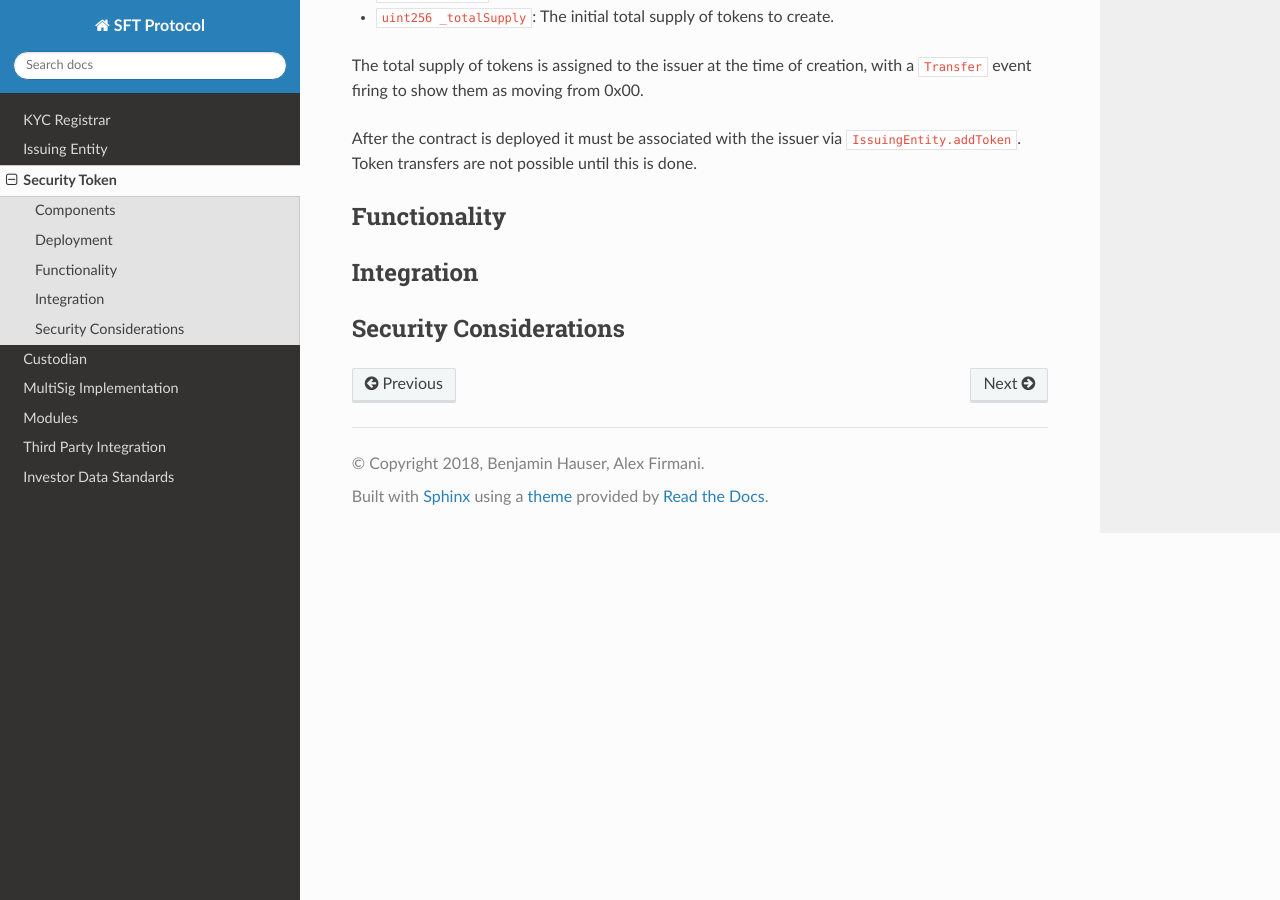
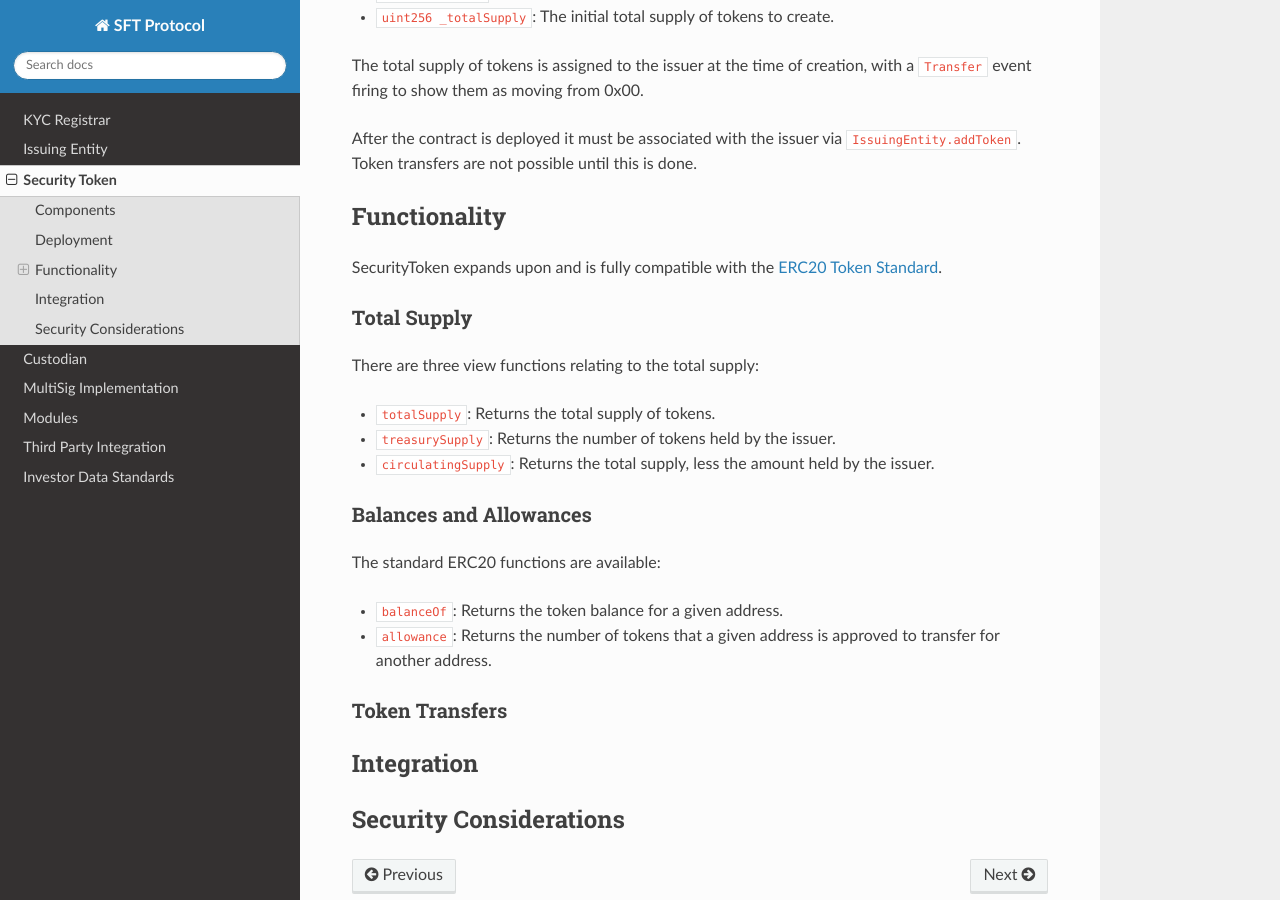
Before and after one commit to zerolawtech/SFT-Protocol, a Sphinx documentation site: the page built from docs/security-token.rst, in a window 1280 px wide and 900 px high, scrolled down 655 px. Built offline with Sphinx 7.4.7 and the Read the Docs theme 2.0.0, drawn with Linux system fonts in a browser that asks for light colours.

Commit message:
more docs

```diff
--- a/docs/custodian.rst
+++ b/docs/custodian.rst
@@ -6,7 +6,7 @@ Custodian
 
 Custodian contracts allow approved entities to hold tokens on behalf of multiple investors. Common examples of custodians include broker/dealers and secondary markets.
 
-Custodian contracts include standard :ref:`multisig`.
+Custodian contracts include the standard SFT protocol :ref:`multisig`.
 
 It may be useful to also view the `Custodian.sol<https://github.com/SFT-Protocol/security-token/tree/master/contracts/Custodian.sol>`__ source code while reading this document.
 
--- a/docs/issuing-entity.rst
+++ b/docs/issuing-entity.rst
@@ -6,7 +6,7 @@ Issuing Entity
 
 IssuingEntity contracts hold shared compliance logic for all security tokens created by a single issuer.
 
-Each issuer contract includes standard :ref:`multisig` and :ref:`modules` functionality. See the respective documents for detailed information on these components.
+Each issuer contract includes standard SFT protocol :ref:`multisig` and :ref:`modules` functionality. See the respective documents for detailed information on these components.
 
 It may be useful to also view the `IsssuingEntity.sol<https://github.com/SFT-Protocol/security-token/tree/master/contracts/IssuingEntity.sol>`__ source code while reading this document.
 
--- a/docs/security-token.rst
+++ b/docs/security-token.rst
@@ -33,6 +33,35 @@ After the contract is deployed it must be associated with the issuer via
 Functionality
 =============
 
+SecurityToken expands upon and is fully compatible with the `ERC20 Token
+Standard <https://theethereum.wiki/w/index.php/ERC20_Token_Standard>`__.
+
+Total Supply
+------------
+
+There are three view functions relating to the total supply:
+
+-  ``totalSupply``: Returns the total supply of tokens.
+-  ``treasurySupply``: Returns the number of tokens held by the issuer.
+-  ``circulatingSupply``: Returns the total supply, less the amount held by the issuer.
+
+
+Balances and Allowances
+--------------------------------
+
+The standard ERC20 functions are available:
+
+-  ``balanceOf``: Returns the token balance for a given address.
+-  ``allowance``: Returns the number of tokens that a given address is approved to transfer for another address.
+
+
+Token Transfers
+-----------------
+
+
+
+
+
 Integration
 ===========
 
```
